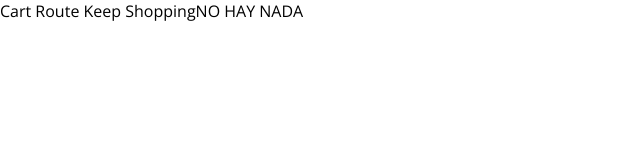
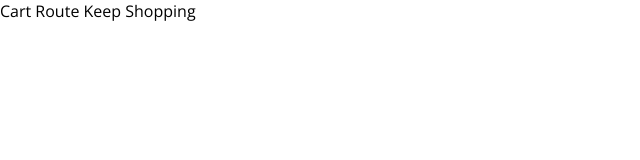
Before and after one commit to Hernanbp/GoClothing, a React (Create React App) app: page /cart in a window 1280 px wide. Shown: the top 160 px of the page, without its empty margins (0-640 px from the left). Built offline with nearby package versions, Linux system fonts and the light colour scheme.

Commit message:
implemented styles in cart

```diff
--- a/src/components/views/Cart/Cart.jsx
+++ b/src/components/views/Cart/Cart.jsx
@@ -2,6 +2,7 @@ import React from 'react'
 import { useDispatch, useSelector } from 'react-redux'
 import { ProductCard } from '../ProductCard/ProductCard'
 import { Link } from 'react-router-dom'
+import "./styles.css"
 
 export const Cart = () => {
 
@@ -12,43 +13,28 @@ export const Cart = () => {
     return state.cartReducer
   })
 
-  // const cartLocalS = JSON.parse(localStorage.getItem("cart"));
-
   return (
     <div>
     Cart Route
     <Link to="/"> Keep Shopping</Link>
 
-    {cart.length > 1 ?
+    {cart ?
       (cart.map((productInCart, i)=>{
         return (
-          <div key={i}>
             <ProductCard
+              key={i}
               title={productInCart.title}
+              image={productInCart.image}
               // description={productInCart.description}
               category={productInCart.category}
               price={productInCart.price}
               beforePrice ={productInCart.beforePrice}
               product={productInCart}
             />
-          </div>
         )
       }))
       :
       "NO HAY NADA"
-      // (cartLocalS.map((productInCart, i)=>{
-      //       return (
-      //         <div key={i}>
-      //           <ProductCard
-      //             description={productInCart.description}
-      //             category={productInCart.category}
-      //             price={productInCart.price}
-      //             beforePrice ={productInCart.beforePrice}
-      //             product={productInCart}
-      //           />
-      //         </div>
-      //       )
-      //     }))
       }
 
     </div>
```
